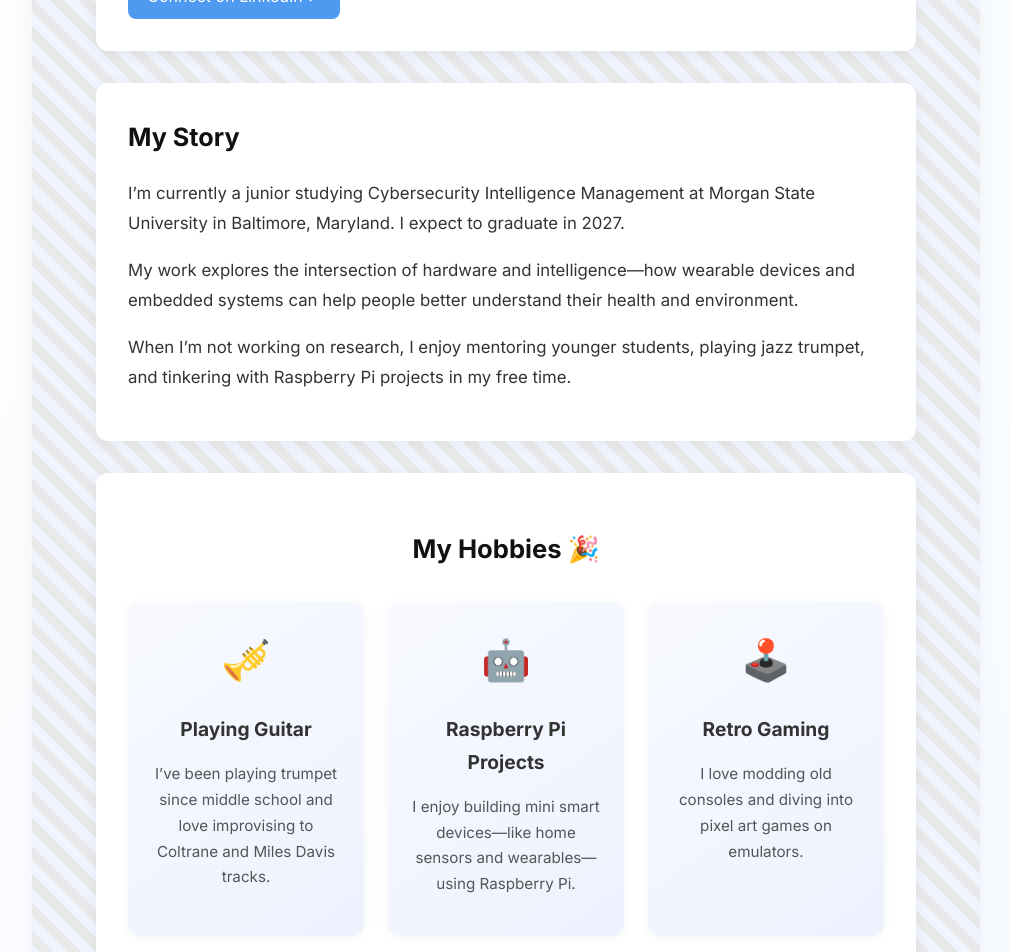
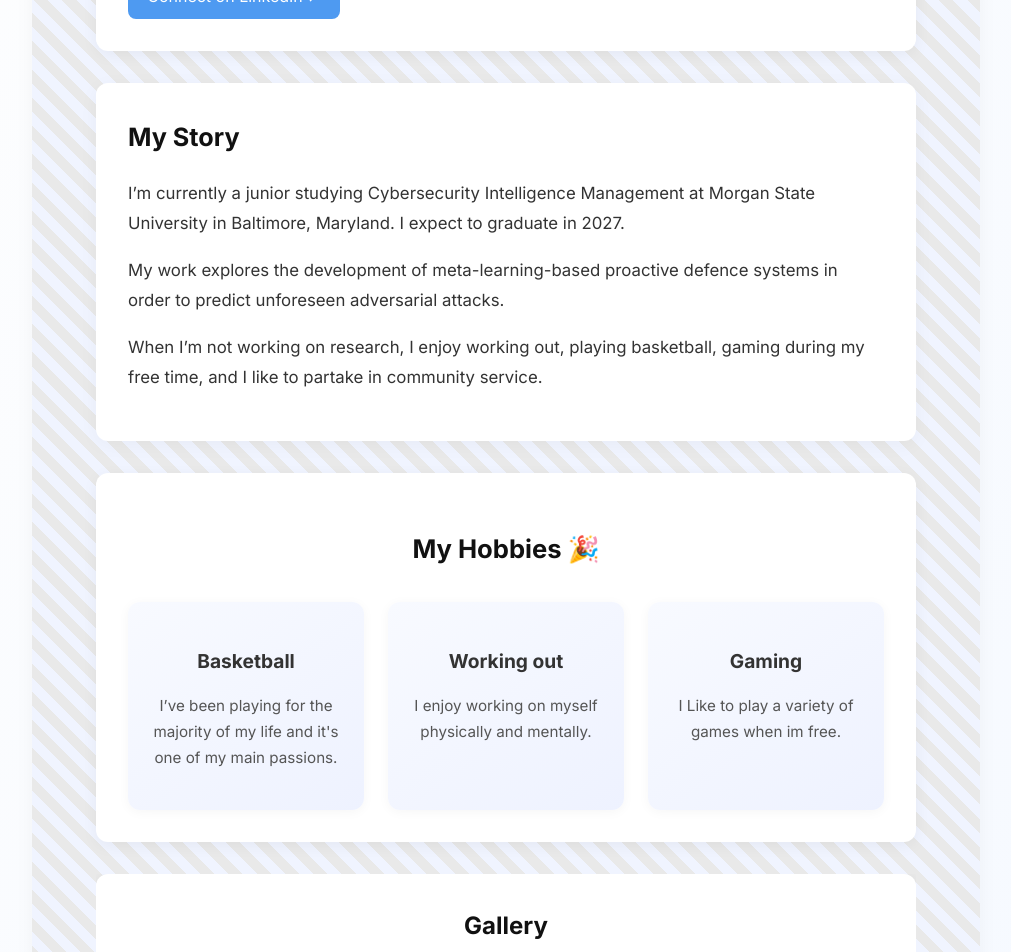
Before and after one commit to Tyrell-Adams/Tyrell-Adams.github.io, a Jekyll site: the page built from pages/about-me.md, in a window 1280 px wide and 1400 px high, scrolled down 467 px. Shown: the top 952 px of the window, without its empty margins (260-1271 px from the left). Built offline with Jekyll 4.4.1, drawn with Linux system fonts in a browser that asks for light colours.

Commit message:
Update about-me.md

```diff
--- a/pages/about-me.md
+++ b/pages/about-me.md
@@ -11,20 +11,20 @@ about:
   bio: |
     I’m currently a junior studying Cybersecurity Intelligence Management at Morgan State University in Baltimore, Maryland. I expect to graduate in 2027.
 
-    My work explores the intersection of hardware and intelligence—how wearable devices and embedded systems can help people better understand their health and environment.
+    My work explores the development of meta-learning-based proactive defence systems in order to predict unforeseen adversarial attacks.
 
-    When I’m not working on research, I enjoy mentoring younger students, playing jazz trumpet, and tinkering with Raspberry Pi projects in my free time.
+    When I’m not working on research, I enjoy working out, playing basketball, gaming during my free time, and I like to partake in community service.
 
   hobbies:
-    - icon: 🎺
-      title: Playing Guitar
-      description: I’ve been playing trumpet since middle school and love improvising to Coltrane and Miles Davis tracks.
-    - icon: 🤖
-      title: Raspberry Pi Projects
-      description: I enjoy building mini smart devices—like home sensors and wearables—using Raspberry Pi.
-    - icon: 🕹️
-      title: Retro Gaming
-      description: I love modding old consoles and diving into pixel art games on emulators.
+    - icon:
+      title: Basketball
+      description: I’ve been playing for the majority of my life and it's one of my main passions.
+    - icon:
+      title: Working out
+      description: I enjoy working on myself physically and mentally.
+    - icon:
+      title: Gaming
+      description: I Like to play a variety of games when im free.
 
   gallery:
     - image: /assets/images/me-guitar.png
```
